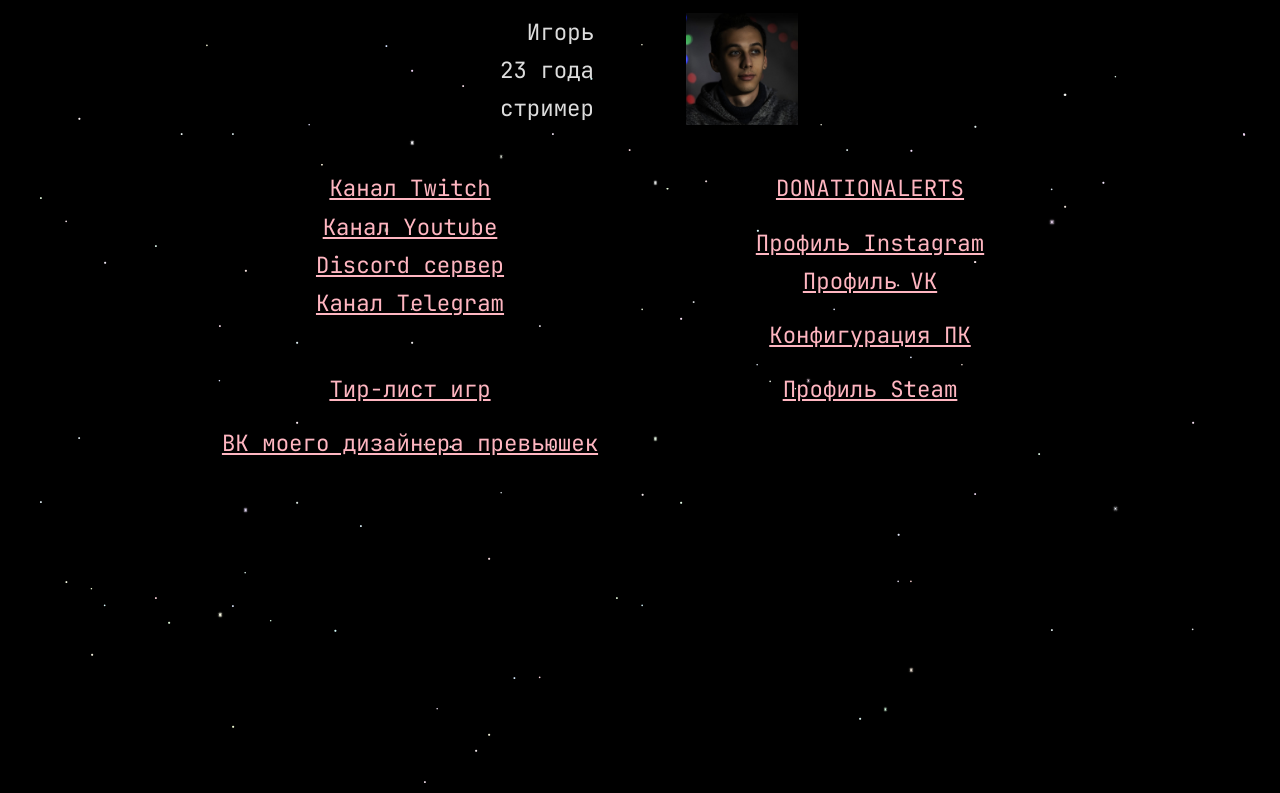
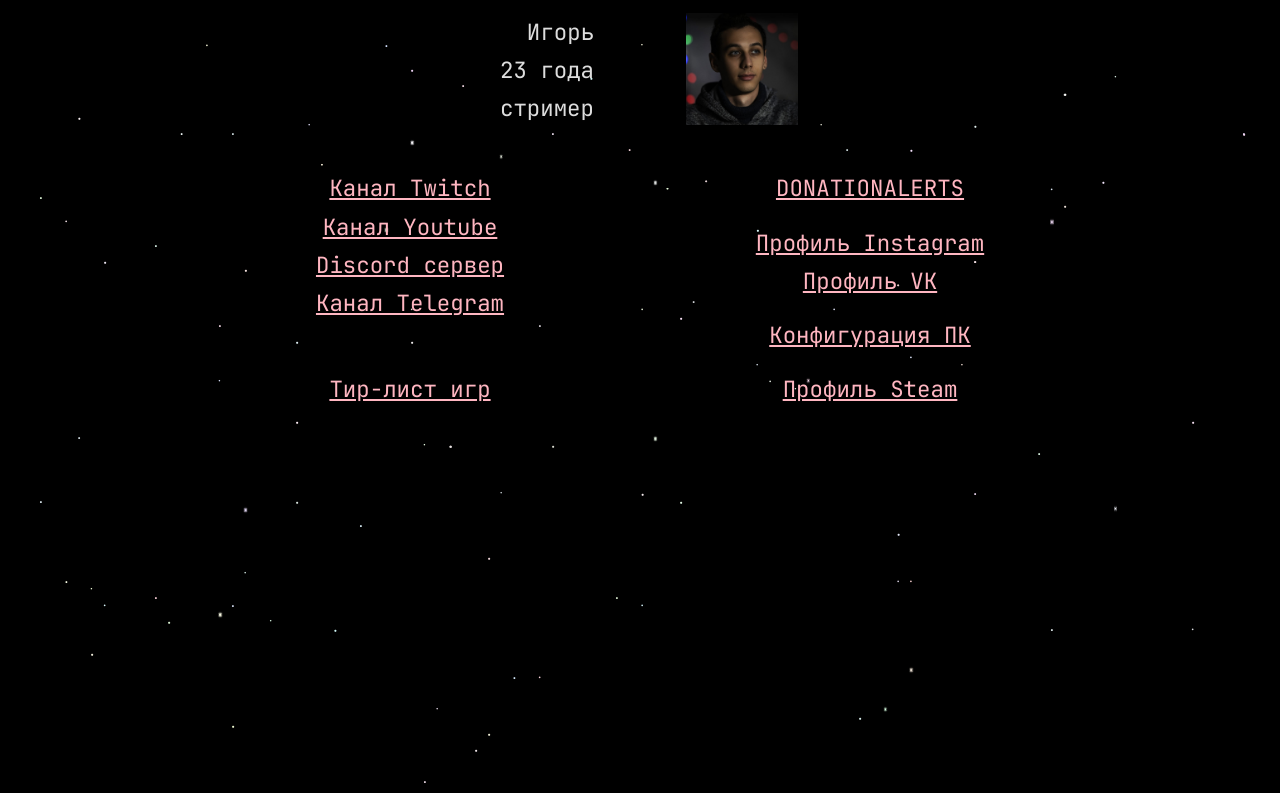
Before and after one commit to FinlyTW/FinlyTW.github.io, a plain HTML site: page index.html in a window 1280 px wide. Drawn offline with Linux system fonts and the light colour scheme.

Commit message:
Add files via upload

```diff
--- a/index.html
+++ b/index.html
@@ -13,7 +13,8 @@
         text-align: center;
         line-height: 1.7;
         overflow-wrap: break-word;
-        max-width: 100vw;
+        overflow: hidden;
+        min-width: 100vw;
         /*text-shadow: #FC0 1px 1px 1px;*/
       }
 
@@ -68,6 +69,12 @@
       .s * {
         position: absolute;
         z-index: -10;
+        overflow: hidden;
+      }
+
+      .s img {
+        position: relative;
+        z-index: -5;
       }
 
       @keyframes blik {
@@ -86,9 +93,9 @@
           motion-path: ray(45deg);
         }
       }*/
-      @keyframes cometFly {
+      /*@keyframes cometFly {
         to {offset-distance: 100%;}
-      }
+      }*/
 
     </style>
   </head>
@@ -136,15 +143,16 @@
         <a href="#">Email</a>
       </div> -->
 
-      <div class="block">
+      <!-- <div class="block">
         <a href="https://vk.com/kaill1">ВК моего дизайнера превьюшек</a>
-      </div>
+      </div> -->
     </div>
   </div>
   <span class="s">
     <!-- <img class="s" src="star.svg" style="width:0.3vh;top:0vh;left:0vh;"> -->
     <script>starPrint();</script>
     <!-- <img inert disabled src="2.svg" style="height:7vh;offset-path: path('M -100 -200 l 9500 2000');animation:cometFly 15s linear infinite;top:0px;left:0px;offset-rotate:auto;"> -->
+    <!-- <img inert disabled src="2.svg" style="height:7vh;offset-path: path('M 0 0 l 100 100');animation:cometFly 5s linear infinite;offset-rotate:auto;"> -->
   </span>
 
   </body>
```
